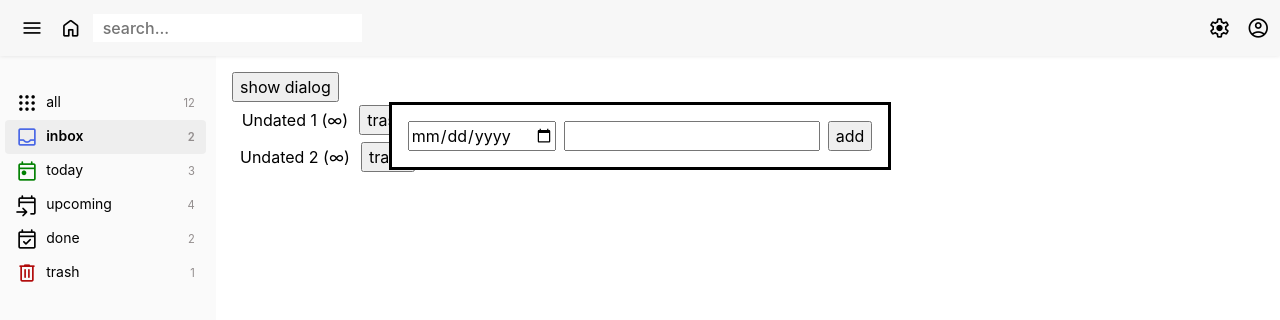
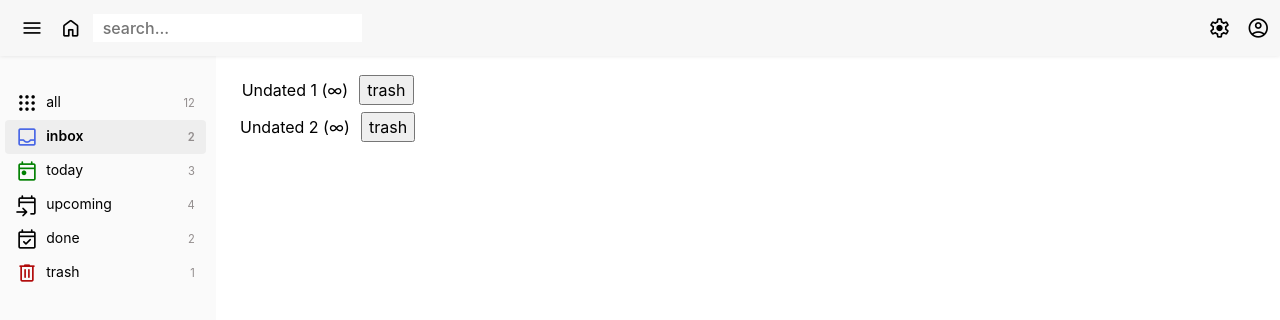
Before and after one commit to Team-Rocket-Mellow/mellow, a React (Vite) app: page / in a window 1280 px wide. Shown: the top 320 px of the page. Built offline with nearby package versions, Linux system fonts and the light colour scheme.

Commit message:
added hotkeys!

```diff
--- a/client/components/modal/Modal.tsx
+++ b/client/components/modal/Modal.tsx
@@ -10,10 +10,11 @@ import { createTodo } from "../../state/actions"
 function Modal() {
   const [input, setInput] = useState("")
   const [due, setDue] = useState("")
-   const [isOpen, setOpen] = useState(true)
+  const [isOpen, setOpen] = useState(false)
   const setTodos = useSetRecoilState(todos_list)
 
-   const onClick = () => input.length
+  function onClick() {
+    return input.length
       ? setTodos(state => {
         setInput("")
         setDue("")
@@ -21,6 +22,7 @@ function Modal() {
         return state.concat(createTodo(input, due))
       })
       : null
+  }
 
   function keyHandler(e) {
     switch (e.code) {
@@ -32,11 +34,14 @@ function Modal() {
   useEffect(() => {
     document.addEventListener("keydown", keyHandler)
     return () => document.removeEventListener("keydown", keyHandler)
-   });
+  })
+
+  useEffect(() => {
+    document.addEventListener("keydown", e => e.code === "KeyQ" && setOpen(true))
+  })
 
   return (
     <>
-         <button onClick={() => setOpen(true)}>show dialog</button>
       <dialog open={isOpen}>
         <input type="date" value="" onChange={e => setDue(e.target.value)} />
         <input value={input} onChange={e => setInput(e.target.value)} />
```
Also changed, not shown: client/pages/Home.tsx (+6 -2 lines), index.html (+0 -7 lines). Lines whose indentation alone changed are shown as unchanged.
